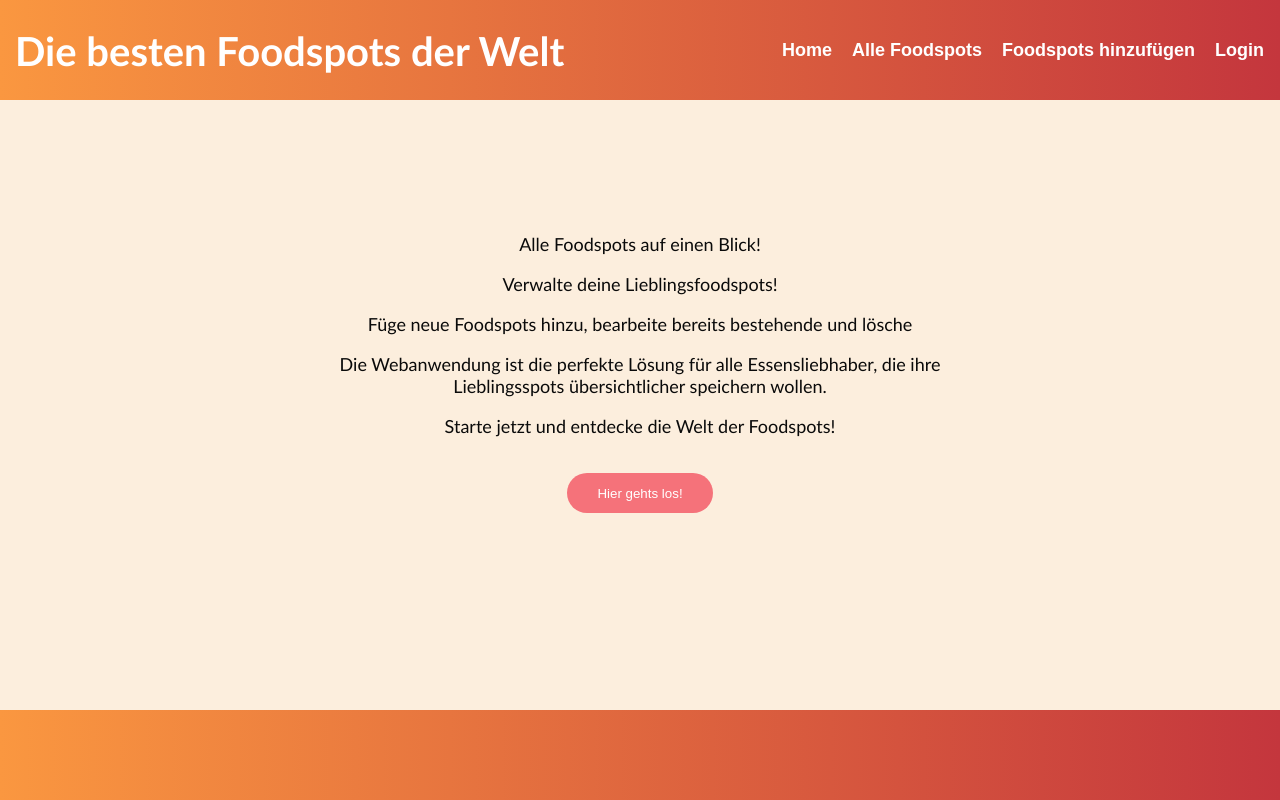
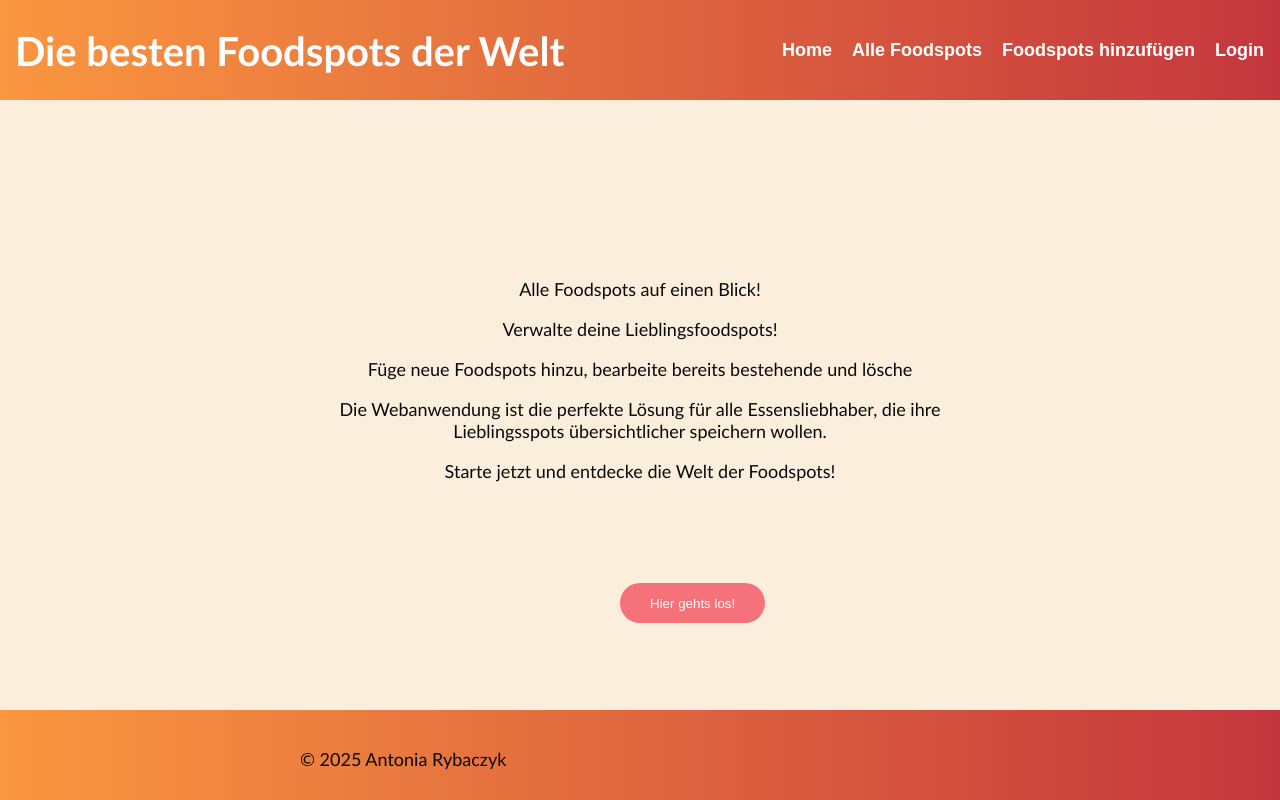
Before and after one commit to krakersiq/foodspots_frontend, an Angular app in the folder Foodspots/: page / in a window 1280 px wide. Built offline with nearby package versions, Linux system fonts and the light colour scheme.

Commit message:
fixed footer

```diff
--- a/Foodspots/src/app/app.css
+++ b/Foodspots/src/app/app.css
@@ -9,7 +9,8 @@ header {
   background: linear-gradient(to right, #fa9740, #c4363d);
   height: 100px;
   width: 100%;
-  position: fixed;
+  display: flex;
+  justify-content: flex-start;
   top: 0;
   margin-bottom: 10px;
   text-align: center;
@@ -102,17 +103,21 @@ button:active {
 p {
   color: #0a0a0a;
   text-align: center;
+  margin-left: 300px;
   font-family: "Gill Sans", "Gill Sans MT", Calibri, "Trebuchet MS", sans-serif;
   font-size: large;
-  top: 75px;
-  position: relative;
+  top: 20px;
+  display: flex;
 }
 
 footer {
   background: linear-gradient(to right, #fa9740, #c4363d);
   height: 90px;
   width: 100%;
-  position: fixed;
+  color: black;
   bottom: 0;
   left: 0;
+  position: fixed;
+  align-items: center;
+  justify-content:center ;
 }
--- a/Foodspots/src/app/app.html
+++ b/Foodspots/src/app/app.html
@@ -12,7 +12,8 @@
 
 <main class="main">
   <router-outlet></router-outlet>
-  <footer>
+  </main>
+
+     <footer>
     <p> &copy; 2025 Antonia Rybaczyk</p>
   </footer>
-</main>
--- a/Foodspots/src/app/formular/formular.css
+++ b/Foodspots/src/app/formular/formular.css
@@ -6,7 +6,8 @@ h3{
   font-family: "Gill Sans", "Gill Sans MT", Calibri, "Trebuchet MS", sans-serif;
   font-size: large;
   margin-top: 20px;
-  display: flex;
+  display: absolute;
+  margin-top: 300px;
 }
 
 .form-headline {
--- a/Foodspots/src/app/startseite/startseite.css
+++ b/Foodspots/src/app/startseite/startseite.css
@@ -10,13 +10,16 @@ section {
   padding: 140px 0 10px;
 }
 
+html {
+  scroll-behavior: smooth;
+}
+
 span {
   color: #0a0a0a;
   text-align: center;
   font-family: "Gill Sans", "Gill Sans MT", Calibri, "Trebuchet MS", sans-serif;
   font-size: large;
-  top: 75px;
-  position: relative;
+  top: 10px;
   display: flex;
   justify-content: center;
 }
@@ -29,6 +32,7 @@ button {
   color: #ffffff;
   transition: all 0.5s;
   -webkit-transition: all 0.5s;
+  display: flex;
 }
 
 button:hover {
@@ -61,4 +65,5 @@ footer {
   position: fixed;
   bottom: 0;
   left: 0;
+  text-align: center;
 }
```
